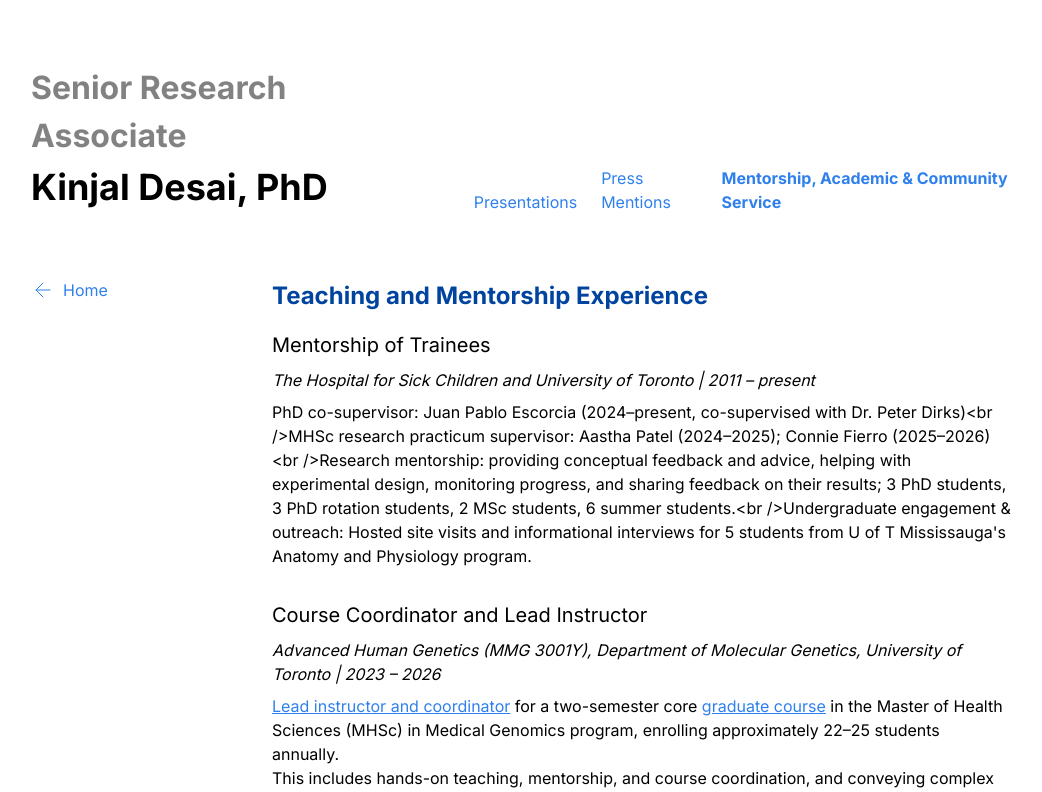
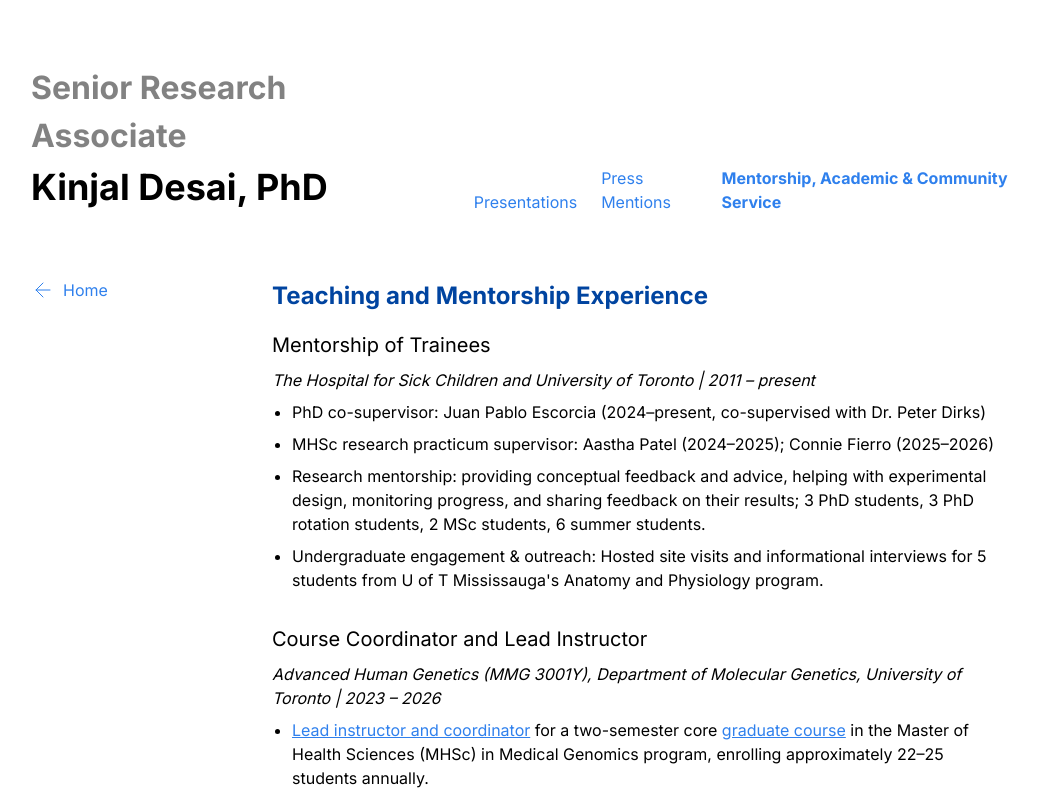
Before and after one commit to rocket5/kinjaldesai-website, a Next.js app: page /mentorship in a window 1280 px wide. Shown: the top 792 px of the page, without its empty margins (119-1161 px from the left). Built offline with nearby package versions, Linux system fonts and the light colour scheme; no server answers.

Commit message:
Refactor mentorship experience descriptions to use bullet points for improved readability and structure. Update mentorship.json to replace long descriptions with an array of bullet points for each experience.

```diff
--- a/src/app/mentorship/page.tsx
+++ b/src/app/mentorship/page.tsx
@@ -84,7 +84,13 @@ export default function Mentorship() {
                         {experience.institution} | {experience.period}
                       </p>
                       <div className="experience-description text-sm leading-6 text-black md:text-base">
-                        {renderTextWithLinks(experience.description, experience.links)}
+                        <ul className="list-disc pl-5 space-y-2">
+                          {experience.bulletPoints.map((bulletPoint, bulletIndex) => (
+                            <li key={bulletIndex}>
+                              {renderTextWithLinks(bulletPoint, experience.links)}
+                            </li>
+                          ))}
+                        </ul>
                       </div>
                     </div>
                   ))}
--- a/src/data/mentorship.json
+++ b/src/data/mentorship.json
@@ -6,13 +6,21 @@
         "title": "Mentorship of Trainees",
         "institution": "The Hospital for Sick Children and University of Toronto",
         "period": "2011 – present",
-        "description": "PhD co-supervisor: Juan Pablo Escorcia (2024–present, co-supervised with Dr. Peter Dirks)<br />MHSc research practicum supervisor: Aastha Patel (2024–2025); Connie Fierro (2025–2026)<br />Research mentorship: providing conceptual feedback and advice, helping with experimental design, monitoring progress, and sharing feedback on their results; 3 PhD students, 3 PhD rotation students, 2 MSc students, 6 summer students.<br />Undergraduate engagement & outreach: Hosted site visits and informational interviews for 5 students from U of T Mississauga's Anatomy and Physiology program."
+        "bulletPoints": [
+          "PhD co-supervisor: Juan Pablo Escorcia (2024–present, co-supervised with Dr. Peter Dirks)",
+          "MHSc research practicum supervisor: Aastha Patel (2024–2025); Connie Fierro (2025–2026)",
+          "Research mentorship: providing conceptual feedback and advice, helping with experimental design, monitoring progress, and sharing feedback on their results; 3 PhD students, 3 PhD rotation students, 2 MSc students, 6 summer students.",
+          "Undergraduate engagement & outreach: Hosted site visits and informational interviews for 5 students from U of T Mississauga's Anatomy and Physiology program."
+        ]
       },
       {
         "title": "Course Coordinator and Lead Instructor",
         "institution": "Advanced Human Genetics (MMG 3001Y), Department of Molecular Genetics, University of Toronto",
         "period": "2023 – 2026",
-        "description": "[Lead instructor and coordinator] for a two-semester core [graduate course] in the Master of Health Sciences (MHSc) in Medical Genomics program, enrolling approximately 22–25 students annually.\nThis includes hands-on teaching, mentorship, and course coordination, and conveying complex material in an accessible way over a sustained period of time (1 or 2 terms).",
+        "bulletPoints": [
+          "[Lead instructor and coordinator] for a two-semester core [graduate course] in the Master of Health Sciences (MHSc) in Medical Genomics program, enrolling approximately 22–25 students annually.",
+          "This includes hands-on teaching, mentorship, and course coordination, and conveying complex material in an accessible way over a sustained period of time (1 or 2 terms)."
+        ],
         "links": [
           { "text": "Lead instructor and coordinator", "href": "https://moleculargenetics.utoronto.ca/news/dr-kinjal-desai-medical-genomics-faculty-spotlight" },
           { "text": "graduate course", "href": "https://moleculargenetics.utoronto.ca/medgen-curriculum#anchor-ahg" }
@@ -22,7 +30,10 @@
         "title": "Co-Organizer and Instructor",
         "institution": "Low Input Epigenomics Workshop, Wellcome Genome Campus, UK",
         "period": "2024 & 2025",
-        "description": "Co-organizer and lead instructor (CUT&RUN and CUT&Tag module) of this competitive, international 8-day [workshop] for senior PhD students, postdocs, and early-career investigators.\nDelivered comprehensive and hands-on theoretical and laboratory training on epigenomic profiling in rare cell populations and low-input samples.",
+        "bulletPoints": [
+          "Co-organizer and lead instructor (CUT&RUN and CUT&Tag module) of this competitive, international 8-day [workshop] for senior PhD students, postdocs, and early-career investigators.",
+          "Delivered comprehensive and hands-on theoretical and laboratory training on epigenomic profiling in rare cell populations and low-input samples."
+        ],
         "links": [
           { "text": "workshop", "href": "https://coursesandconferences.wellcomeconnectingscience.org/event/low-input-epigenomics-20250509/" }
         ]
```
